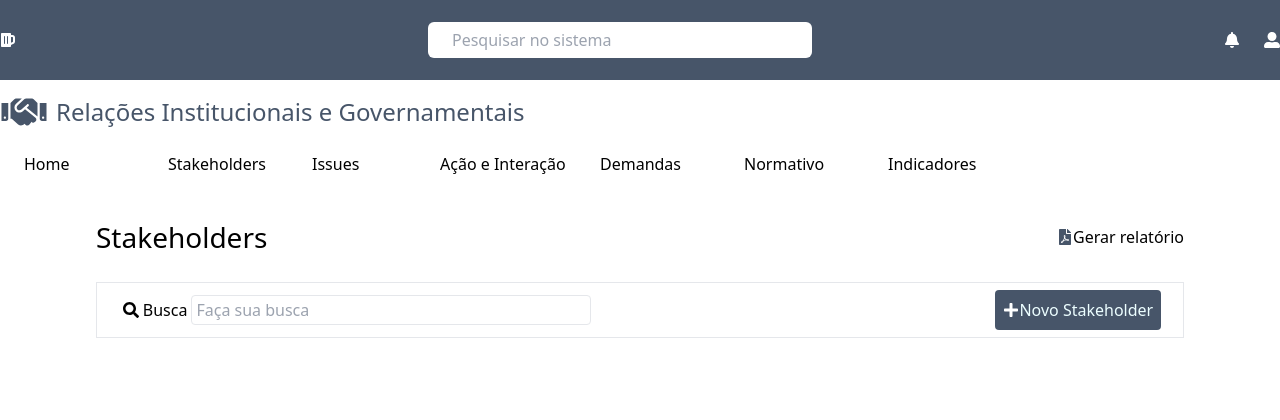
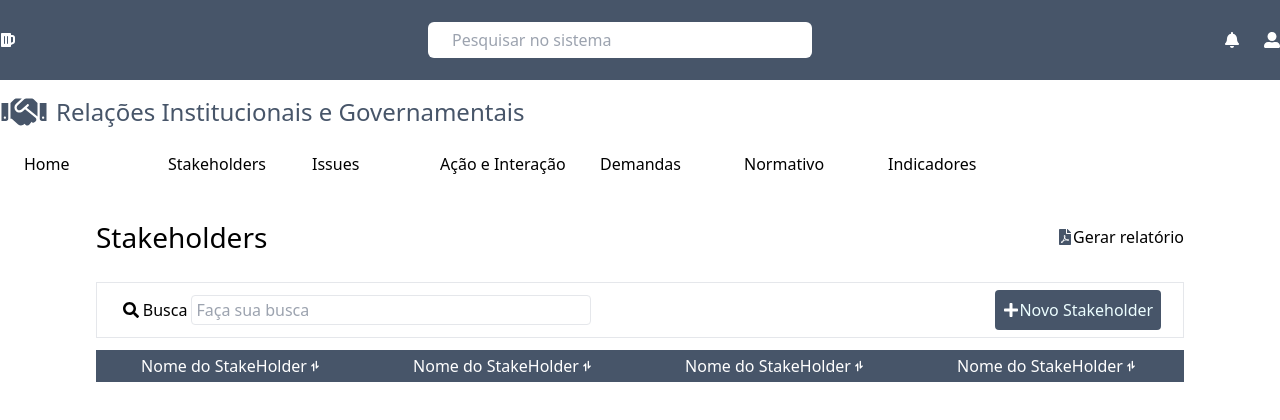
Before and after one commit to xdnzz/trinity-system-, a React (Vite) app: page /stackholders in a window 1280 px wide. Shown: the top 420 px of the page. Built offline with nearby package versions, Linux system fonts and the light colour scheme.

Commit message:
feat: creating stakeholder components

```diff
--- a/src/components/StackholdersOnAlert/StackholdersOnAlert.tsx
+++ b/src/components/StackholdersOnAlert/StackholdersOnAlert.tsx
@@ -1,12 +1,12 @@
+import { StakeholdersFieldData } from "./StakeHoldersFieldData";
+
 export function StackholdersOnAlert({stackholderName, medium}: IStackholdersOnAlert) {
 	return(
 		<div className="w-[33.0625rem]">
 			<h1 className="w-full text-2xl text-slate-600 font-bold">Stackholders em alerta</h1>
-
 			<div className="w-full flex bg-slate-600 text-white pt-3">
 				<div className="ml-2 w-64 h-9">Nome</div>
 				<div className="w-64 h-9">Média</div>
-
 			</div>
 
 			<div className="w-full flex pt-3">
@@ -14,6 +14,7 @@ export function StackholdersOnAlert({stackholderName, medium}: IStackholdersOnAl
 				<div className="w-64 h-9">{medium}</div>
 
 			</div>
+
 		</div>
 	)
 }
--- /dev/null
+++ b/src/components/StackholdersOnAlert/StakeHoldersFieldData.tsx
@@ -0,0 +1,20 @@
+import { CgArrowsExchangeV } from "react-icons/cg";
+
+export function StakeholdersFieldData(){
+    return (
+        <section className="w-full flex py-3">
+            <div className="w-1/4 flex items-center bg-trinity justify-center text-white py-1">
+                    Nome do StakeHolder <CgArrowsExchangeV/>
+            </div>
+            <div className="w-1/4 flex items-center bg-trinity justify-center text-white">
+                    Nome do StakeHolder <CgArrowsExchangeV/>
+            </div>
+            <div className="w-1/4 flex items-center bg-trinity justify-center text-white">
+                    Nome do StakeHolder <CgArrowsExchangeV/>
+            </div>
+            <div className="w-1/4 flex items-center bg-trinity justify-center text-white">
+                    Nome do StakeHolder <CgArrowsExchangeV/>
+            </div>
+        </section>
+    )
+}
--- a/src/pages/Stakeholders/Stackholders.tsx
+++ b/src/pages/Stakeholders/Stackholders.tsx
@@ -1,4 +1,5 @@
 import { FaFilePdf, FaSearch, FaFilter, FaPlus } from "react-icons/fa";
+import { StakeholdersFieldData } from "../../components/StackholdersOnAlert/StakeHoldersFieldData";
 
 export function Stakeholders() {
 	return (
@@ -28,6 +29,8 @@ export function Stakeholders() {
 
 				</div>
 			</div>
+			<StakeholdersFieldData/>
+
 		</section>
 	)
 }
```
